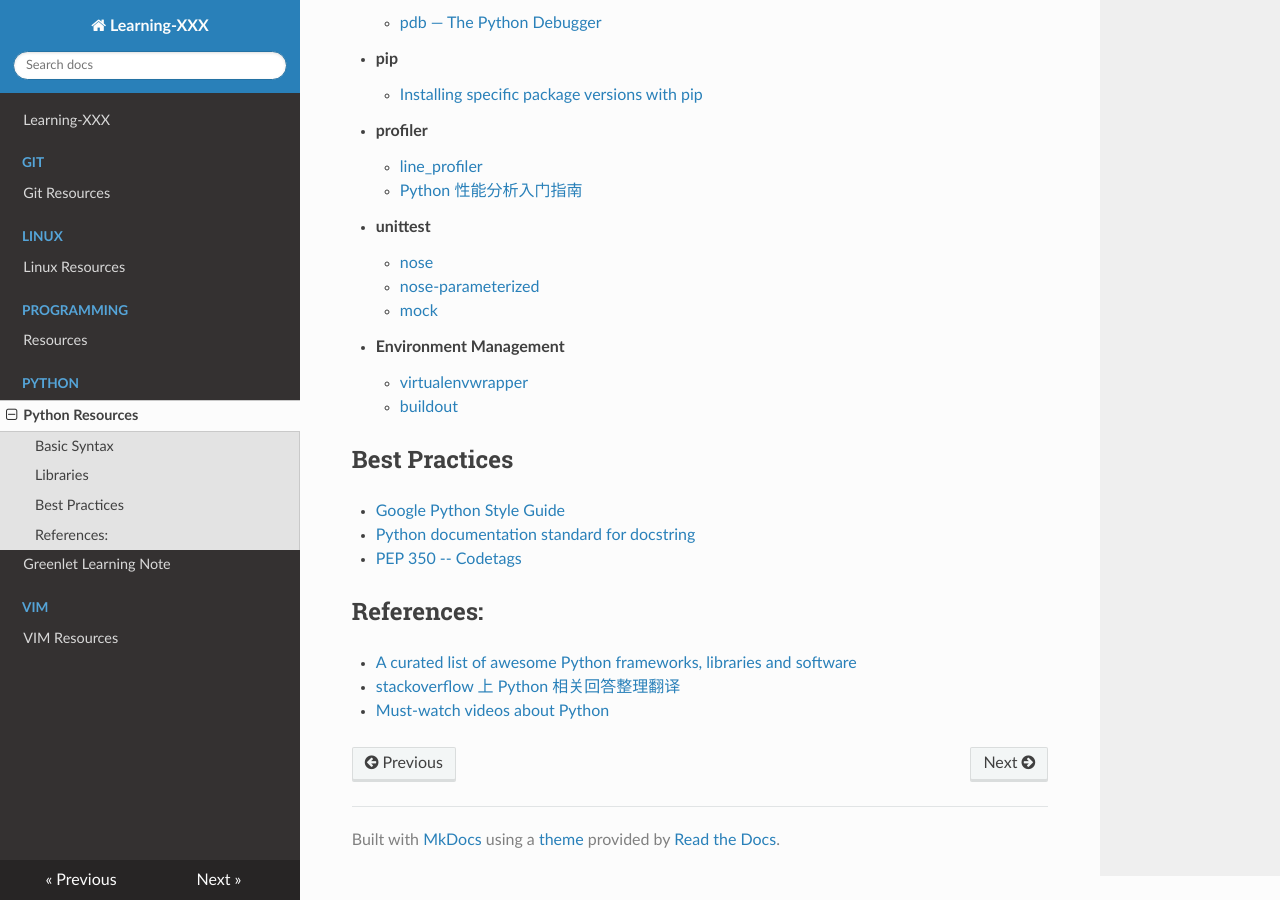
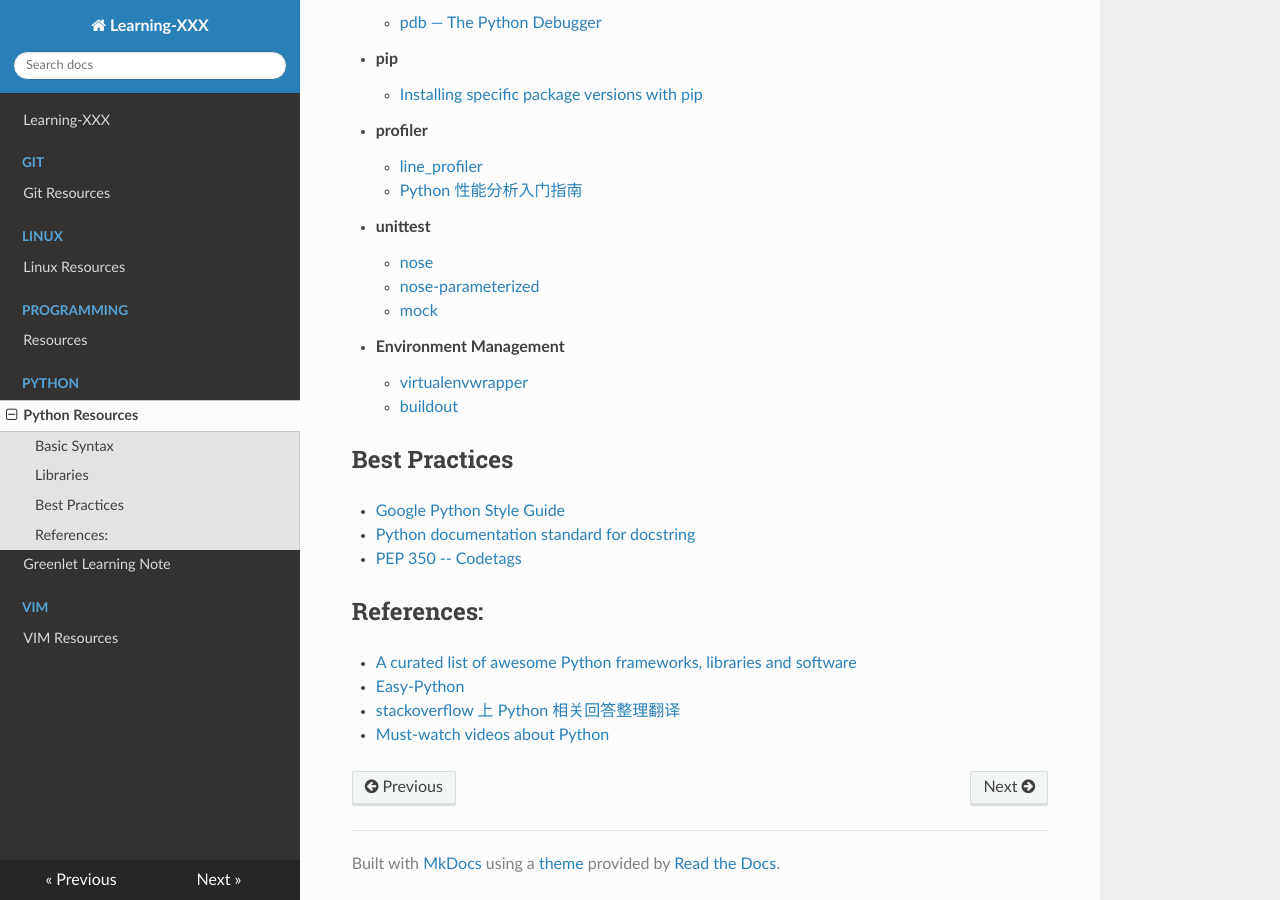
Before and after one commit to omsobliga/Learning-XXX, an MkDocs documentation site: the page built from docs/Python/README.md, in a window 1280 px wide and 900 px high, scrolled down 873 px. Built offline with MkDocs 1.6.1, drawn with Linux system fonts in a browser that asks for light colours; nearby versions of some CDN libraries.

Commit message:
Add Easy-Python

```diff
--- a/docs/Python/README.md
+++ b/docs/Python/README.md
@@ -54,5 +54,6 @@
 ## References:
 
 - [A curated list of awesome Python frameworks, libraries and software](https://github.com/vinta/awesome-python)
+- [Easy-Python](https://github.com/fengsp/easy-python)
 - [stackoverflow 上 Python 相关回答整理翻译](https://github.com/wklken/stackoverflow-py-top-qa)
 - [Must-watch videos about Python](https://github.com/s16h/py-must-watch)
```
